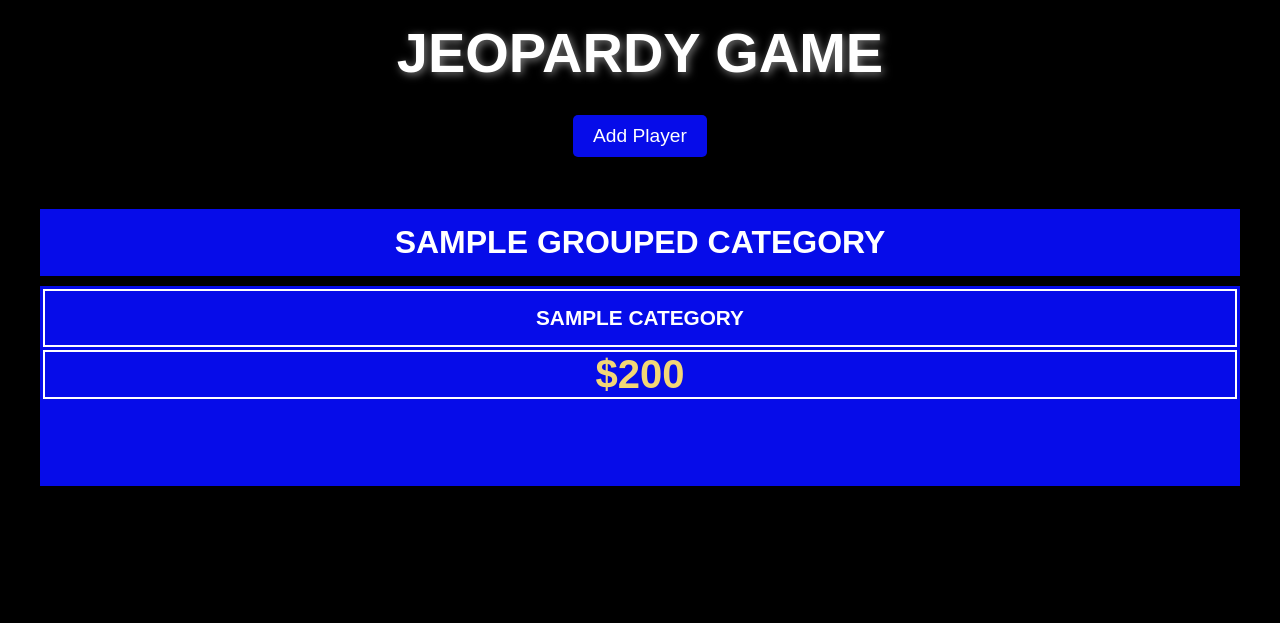
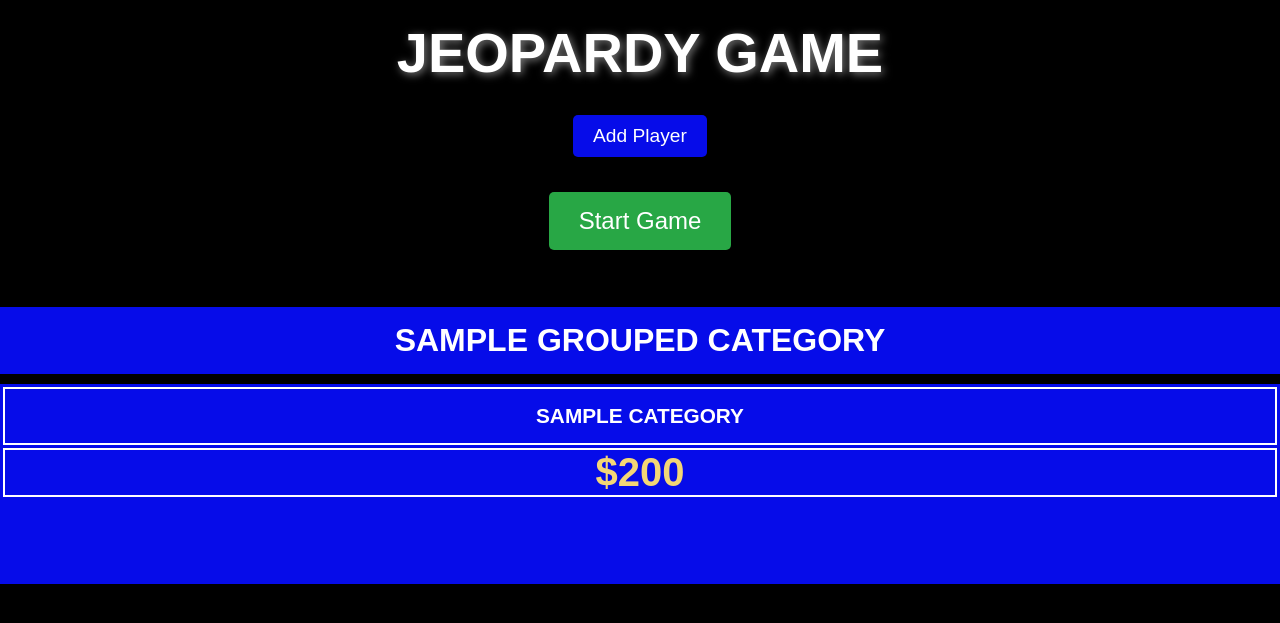
Before and after one commit to amitsankaran1/Playable-Jeopardy-Archive, a Flask app: template jeopardy_game/templates/game.html in a window 1280 px wide. Shown: the top 623 px of the page. Run offline with Flask 3, Linux system fonts and the light colour scheme; the template is opened without the code that fills it: most values are stand-ins (such as "Sample title", 1, 10 or a date in 2020).

Commit message:
made the rounds separate

```diff
--- a/jeopardy_game/app.py
+++ b/jeopardy_game/app.py
@@ -11,6 +11,7 @@ BASE_DIR = Path(__file__).parent.resolve()
 DATABASE = BASE_DIR / 'jeopardy.db'
 
 app = Flask(__name__)
+app.secret_key = 'your-secret-key-here'
 
 # Setup logging for debugging
 logging.basicConfig(level=logging.DEBUG)
@@ -107,10 +108,6 @@ def game(game_id):
         else:
             clues_by_category[category_id] = clues
 
-    # Debugging logs
-    logging.debug(f"Final Jeopardy Category: {final_jeopardy_category}")
-    logging.debug(f"Final Jeopardy Clue: {final_jeopardy_clue}")
-
     # Ensure Final Jeopardy appears correctly
     if final_jeopardy_category and final_jeopardy_clue:
         grouped_categories['Final Jeopardy'] = [final_jeopardy_category]
--- a/jeopardy_game/static/css/style.css
+++ b/jeopardy_game/static/css/style.css
@@ -17,6 +17,12 @@ h1 {
 .round {
     margin: 20px auto;
     max-width: 1200px;
+    opacity: 0;
+    transition: opacity 0.5s ease-in-out;
+}
+
+.round[style*="display: block"] {
+    opacity: 1;
 }
 
 h2 {
@@ -45,6 +51,30 @@ th {
     font-size: 1.3rem;
     text-transform: uppercase;
     border: 2px solid #fff;
+    transition: all 0.3s ease;
+    position: relative;
+    overflow: hidden;
+}
+
+/* Keep the shine effect if you want */
+th:after {
+    content: '';
+    position: absolute;
+    top: 0;
+    left: -100%;
+    width: 100%;
+    height: 100%;
+    background: linear-gradient(
+        90deg,
+        transparent,
+        rgba(255, 255, 255, 0.2),
+        transparent
+    );
+    transition: 0.5s;
+}
+
+th:hover:after {
+    left: 100%;
 }
 
 td {
@@ -72,13 +102,15 @@ td ul li {
     align-items: center;
     justify-content: center;
     border: 2px solid #fff;
-    transition: background-color 0.3s;
-    font-weight: bold;
+    transition: all 0.3s ease;
+    position: relative;
+    overflow: hidden;
 }
 
 td ul li:hover {
+    transform: translateY(-2px);
+    box-shadow: 0 4px 15px rgba(255, 255, 255, 0.2);
     background-color: #0C1FA0;
-    transform: none;
 }
 
 td ul li span.value {
@@ -111,6 +143,7 @@ td ul li span.value {
     color: #FFFFFF !important;
     border-color: #060CE9 !important;
     font-size: 1.5rem !important;
+    transition: all 0.5s ease;
 }
 
 /* Transparent overlay to block interactions */
@@ -138,6 +171,7 @@ td ul li span.value {
     width: 50%;
     max-width: 500px;
     z-index: 1000;
+    animation: popupAppear 0.3s ease-out forwards;
 }
 
 .popup-content {
@@ -307,4 +341,109 @@ td ul li span.value {
     text-align: center;
     margin-bottom: 20px;
     text-transform: uppercase;
+    animation: flashingText 1.5s infinite;
 }
+
+.daily-double.revealed {
+    animation: dailyDoubleReveal 1s ease-in-out;
+}
+
+/* Daily Double Animation */
+@keyframes dailyDoubleReveal {
+    0% { transform: scale(1); }
+    50% { transform: scale(1.2); }
+    100% { transform: scale(1); }
+}
+
+@keyframes flashingText {
+    0%, 100% { color: #F3D676; }
+    50% { color: #fff; }
+}
+
+/* Score Change Animation */
+@keyframes scoreChange {
+    0% { transform: scale(1); }
+    50% { transform: scale(1.1); color: #00ff00; }
+    100% { transform: scale(1); }
+}
+
+@keyframes scoreChangeNegative {
+    0% { transform: scale(1); }
+    50% { transform: scale(1.1); color: #ff0000; }
+    100% { transform: scale(1); }
+}
+
+.score-change-positive {
+    animation: scoreChange 0.5s ease-in-out;
+}
+
+.score-change-negative {
+    animation: scoreChangeNegative 0.5s ease-in-out;
+}
+
+/* Responsive Design Improvements */
+@media (max-width: 768px) {
+    .round {
+        margin: 10px;
+        overflow-x: auto;
+    }
+
+    table {
+        min-width: 600px;
+    }
+
+    td ul li {
+        font-size: 1.8rem;
+    }
+
+    th {
+        font-size: 1rem;
+        padding: 10px;
+    }
+
+    .popup {
+        width: 90%;
+        max-width: none;
+    }
+}
+
+/* Popup Animation */
+@keyframes popupAppear {
+    0% { transform: translate(-50%, -50%) scale(0.7); opacity: 0; }
+    100% { transform: translate(-50%, -50%) scale(1); opacity: 1; }
+}
+
+/* Add these new styles */
+.next-round-btn {
+    display: block;
+    margin: 20px auto;
+    padding: 10px 20px;
+    font-size: 1.2rem;
+    background-color: #060CE9;
+    color: #fff;
+    border: none;
+    border-radius: 5px;
+    cursor: pointer;
+    transition: background-color 0.3s;
+}
+
+.next-round-btn:hover {
+    background-color: #0C1FA0;
+}
+
+.start-game-btn {
+    display: block !important; /* Force display when needed */
+    margin: 20px auto;
+    padding: 15px 30px;
+    font-size: 1.5rem;
+    background-color: #28a745;
+    color: #fff;
+    border: none;
+    border-radius: 5px;
+    cursor: pointer;
+    transition: background-color 0.3s;
+}
+
+.start-game-btn:hover {
+    background-color: #218838;
+}
--- a/jeopardy_game/static/js/game.js
+++ b/jeopardy_game/static/js/game.js
@@ -1,7 +1,18 @@
+const GAME_STATES = {
+    PLAYER_SELECTION: 'player_selection',
+    JEOPARDY: 'jeopardy',
+    DOUBLE_JEOPARDY: 'double_jeopardy',
+    FINAL_JEOPARDY: 'final_jeopardy'
+};
+
 let players = [];
 let currentValue = 0;
+let currentState = GAME_STATES.PLAYER_SELECTION;
 
 document.addEventListener("DOMContentLoaded", () => {
+    console.log('DOM Content Loaded');
+    initializeGame();
+
     // Add player management
     const addPlayerBtn = document.getElementById("add-player-btn");
     const playerNameInput = document.getElementById("player-name-input");
@@ -41,6 +52,37 @@ document.addEventListener("DOMContentLoaded", () => {
     });
 });
 
+function initializeGame() {
+    console.log('Initializing game...');
+
+    // Hide all rounds initially
+    document.querySelectorAll('.round').forEach(round => {
+        round.style.display = 'none';
+    });
+
+    // Show only player selection initially
+    const playerSection = document.querySelector('.score-container');
+    console.log('Player section found:', playerSection);
+    playerSection.style.display = 'block';
+
+    // Create and append the Start Game button
+    const startButton = document.createElement('button');
+    startButton.id = 'start-game-btn';
+    startButton.textContent = 'Start Game';
+    startButton.style.display = 'none';  // Hidden until at least one player added
+    startButton.className = 'start-game-btn'; // Add a class for styling
+    playerSection.appendChild(startButton);
+    console.log('Start button created:', startButton);
+
+    startButton.addEventListener('click', () => {
+        if (players.length > 0) {
+            transitionToState(GAME_STATES.JEOPARDY);
+        } else {
+            alert('Please add at least one player to start the game.');
+        }
+    });
+}
+
 function addPlayer(name) {
     const player = {
         name: name,
@@ -49,6 +91,12 @@ function addPlayer(name) {
     };
     players.push(player);
     updatePlayersDisplay();
+
+    // Show start button once we have at least one player
+    const startButton = document.getElementById('start-game-btn');
+    if (startButton) {
+        startButton.style.display = 'block';
+    }
 }
 
 function updatePlayersDisplay() {
@@ -65,6 +113,14 @@ function updateScore(playerId, isCorrect) {
     const player = players.find(p => p.id === playerId);
     if (player) {
         player.score += isCorrect ? currentValue : -currentValue;
+
+        const playerCard = document.querySelector(`[data-player-id="${playerId}"] .player-score`);
+        playerCard.classList.add(isCorrect ? 'score-change-positive' : 'score-change-negative');
+
+        setTimeout(() => {
+            playerCard.classList.remove('score-change-positive', 'score-change-negative');
+        }, 500);
+
         updatePlayersDisplay();
     }
 }
@@ -73,10 +129,8 @@ function getMaximumWager() {
     const highestScore = players.length > 0
         ? Math.max(...players.map(p => p.score))
         : 0;
-
     const isDoubleJeopardy = document.querySelector('h2').textContent.includes('Double');
     const maxClueValue = isDoubleJeopardy ? 2000 : 1000;
-
     return Math.max(highestScore, maxClueValue);
 }
 
@@ -92,6 +146,7 @@ function showPopup(clue, isDailyDouble, isFinalJeopardy) {
 
     let header = "";
     if (isDailyDouble) {
+        clue.classList.add('revealed');
         header = `
             <h2 class='daily-double-header'>Daily Double!</h2>
             <div class="wager-section">
@@ -127,6 +182,26 @@ function showPopup(clue, isDailyDouble, isFinalJeopardy) {
 
     document.body.appendChild(popup);
 
+    if (isDailyDouble) {
+        const wagerInput = popup.querySelector("#wager-input");
+        const confirmWagerBtn = popup.querySelector("#confirm-wager-btn");
+        const questionSection = popup.querySelector(".question-section");
+        const wagerSection = popup.querySelector(".wager-section");
+
+        confirmWagerBtn.addEventListener("click", () => {
+            const wager = parseInt(wagerInput.value);
+            const maxWager = getMaximumWager();
+
+            if (wager >= 0 && wager <= maxWager) {
+                currentValue = wager;
+                wagerSection.style.display = "none";
+                questionSection.style.display = "block";
+            } else {
+                alert(`Please enter a valid wager between $0 and $${maxWager}`);
+            }
+        });
+    }
+
     popup.querySelector(".close-btn").addEventListener("click", () => {
         closePopup(clue, popup, overlay);
     });
@@ -146,27 +221,9 @@ function showPopup(clue, isDailyDouble, isFinalJeopardy) {
             const playerId = parseInt(button.dataset.playerId);
             const isCorrect = button.dataset.correct === "true";
             updateScore(playerId, isCorrect);
+            closePopup(clue, popup, overlay);
         });
     });
-
-    if (isDailyDouble) {
-        const wagerInput = popup.querySelector("#wager-input");
-        const confirmWagerBtn = popup.querySelector("#confirm-wager-btn");
-        const questionSection = popup.querySelector(".question-section");
-
-        confirmWagerBtn.addEventListener("click", () => {
-            const wager = parseInt(wagerInput.value);
-            const maxWager = getMaximumWager();
-
-            if (wager >= 0 && wager <= maxWager) {
-                currentValue = wager;
-                popup.querySelector(".wager-section").style.display = "none";
-                questionSection.style.display = "block";
-            } else {
-                alert(`Please enter a valid wager between $0 and $${maxWager}`);
-            }
-        });
-    }
 
     overlay.addEventListener("click", () => {
         closePopup(clue, popup, overlay);
@@ -179,3 +236,66 @@ function closePopup(clue, popup, overlay) {
     clue.innerHTML = "";
     clue.classList.add("answered");
 }
+
+function transitionToState(newState) {
+    console.log('Transitioning to state:', newState);
+    currentState = newState;
+
+    // Hide all sections first
+    document.querySelectorAll('.round').forEach(round => {
+        round.style.display = 'none';
+    });
+
+    const scoreContainer = document.querySelector('.score-container');
+    if (scoreContainer) {
+        scoreContainer.style.display = 'block';
+    }
+
+    switch (newState) {
+        case GAME_STATES.PLAYER_SELECTION:
+            // Already showing score container
+            break;
+
+        case GAME_STATES.JEOPARDY:
+            const jeopardyRound = document.querySelector('[data-round="jeopardy"]');
+            if (jeopardyRound) {
+                jeopardyRound.style.display = 'block';
+                addNextRoundButton('Continue to Double Jeopardy', GAME_STATES.DOUBLE_JEOPARDY);
+            } else {
+                console.error('Jeopardy round element not found');
+            }
+            break;
+
+        case GAME_STATES.DOUBLE_JEOPARDY:
+            const doubleJeopardyRound = document.querySelector('[data-round="double_jeopardy"]');
+            if (doubleJeopardyRound) {
+                doubleJeopardyRound.style.display = 'block';
+                addNextRoundButton('Continue to Final Jeopardy', GAME_STATES.FINAL_JEOPARDY);
+            } else {
+                console.error('Double Jeopardy round element not found');
+            }
+            break;
+
+        case GAME_STATES.FINAL_JEOPARDY:
+            const finalJeopardyRound = document.querySelector('[data-round="final_jeopardy"]');
+            if (finalJeopardyRound) {
+                finalJeopardyRound.style.display = 'block';
+            } else {
+                console.error('Final Jeopardy round element not found');
+            }
+            break;
+    }
+}
+
+function addNextRoundButton(text, nextState) {
+    const existingButton = document.querySelector('.next-round-btn');
+    if (existingButton) {
+        existingButton.remove();
+    }
+
+    const button = document.createElement('button');
+    button.className = 'next-round-btn';
+    button.textContent = text;
+    button.addEventListener('click', () => transitionToState(nextState));
+    document.querySelector('.score-container').appendChild(button);
+}
--- a/jeopardy_game/templates/game.html
+++ b/jeopardy_game/templates/game.html
@@ -23,7 +23,13 @@
     {% set board_values = [200, 400, 600, 800, 1000] %}
 
     {% for round_name, categories in grouped_categories.items() %}
-    <div class="round">
+        {% if round_name == 'Jeopardy Round' %}
+            <div class="round" data-round="jeopardy" style="display: none;">
+        {% elif round_name == 'Double Jeopardy Round' %}
+            <div class="round" data-round="double_jeopardy" style="display: none;">
+        {% elif round_name == 'Final Jeopardy' %}
+            <div class="round" data-round="final_jeopardy" style="display: none;">
+        {% endif %}
             <h2>{{ round_name }}</h2>
 
             {% if round_name == 'Final Jeopardy' %}
```
Lines whose indentation alone changed are shown as unchanged.
